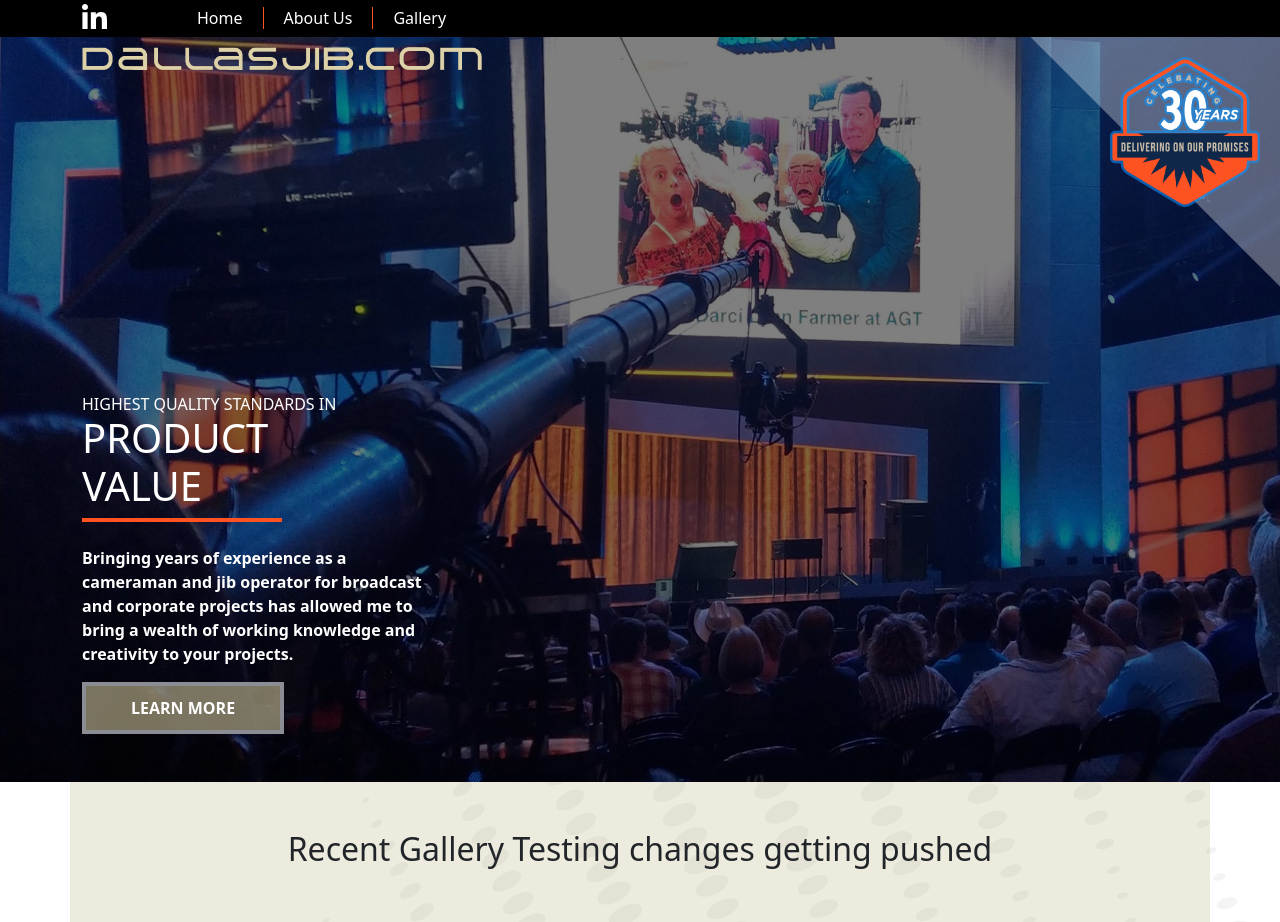
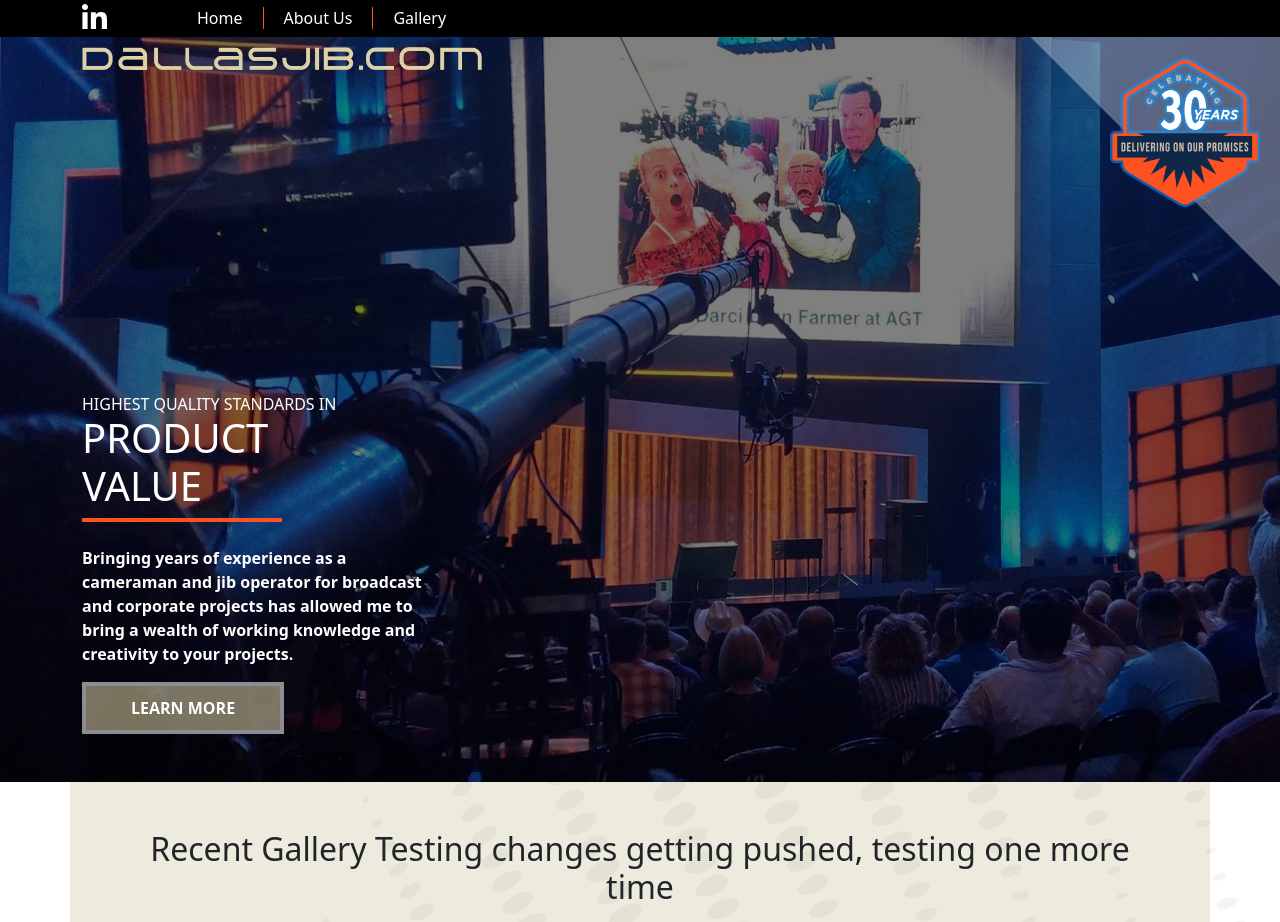
Before and after one commit to elemusma/dallas-jib, a React (Create React App) app: page / in a window 1280 px wide. Shown: the top 922 px of the page. Built offline with nearby package versions, Linux system fonts and the light colour scheme.

Commit message:
testing once again

```diff
--- a/src/components/pages/Home.js
+++ b/src/components/pages/Home.js
@@ -21,7 +21,7 @@ function Home() {
         <div className="container">
             <div className="row bg-faded-gold pt-5 pb-5 px-lg-5">
                 <div className="col-12 text-center pb-5">
-                    <h2>Recent Gallery Testing changes getting pushed</h2>
+                    <h2>Recent Gallery Testing changes getting pushed, testing one more time</h2>
                 </div>
 
 <div className="row px-lg-5">
```
